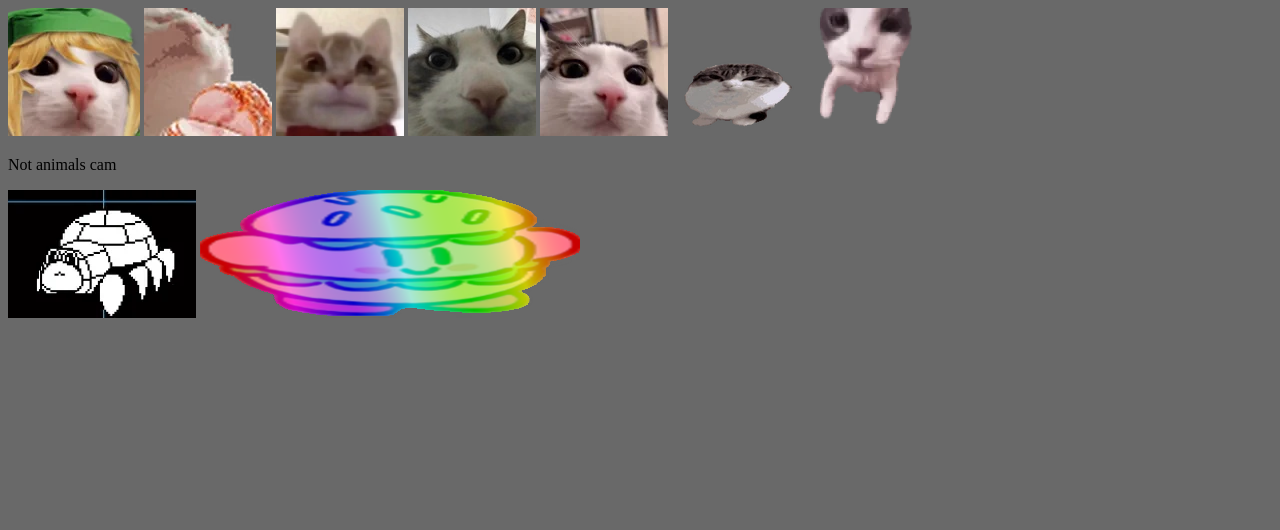
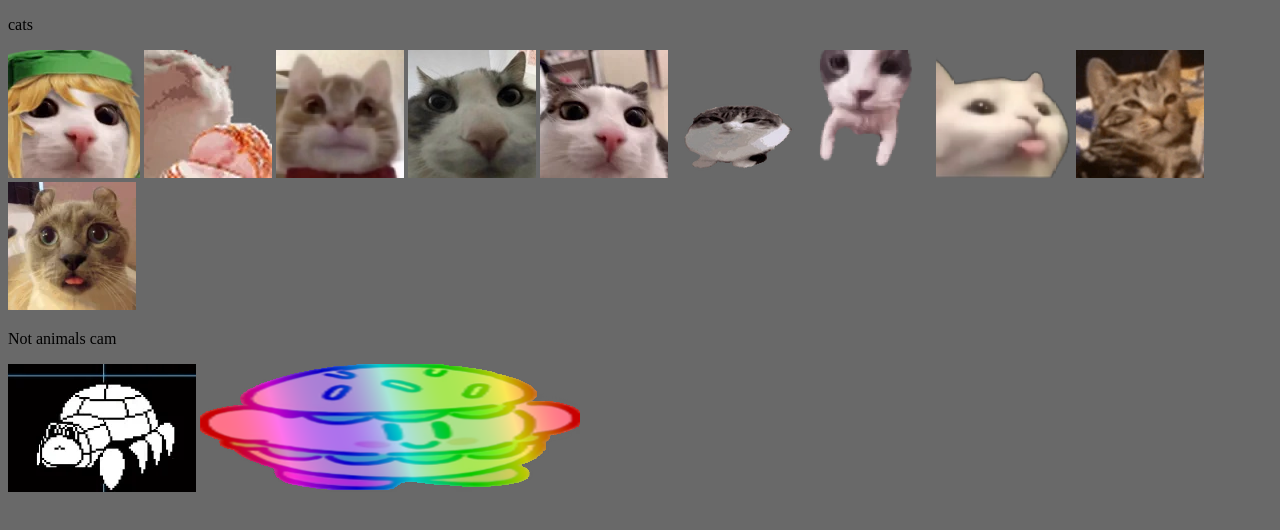
Before and after one commit to Lirkz/Lirkz.github.io, a plain HTML site: page animals.html in a window 1280 px wide. Drawn offline with Linux system fonts and the light colour scheme.

Commit message:
more cats!!!!!!

```diff
--- a/animals.html
+++ b/animals.html
@@ -2,6 +2,7 @@
 <html>
 <link rel="stylesheet" href="catstyle.css">
 <header>
+    <p> cats</p>
     <img src="resources/4x.webp" />
     <img src="resources/2x.webp" />
     <img src="resources/frank.webp" />
@@ -9,6 +10,9 @@
     <img src="resources/plink.webp" />
     <img src="resources/wawa.webp" />
     <img src="resources/catkiss.webp" />
+    <img src="resources/catblep.webp" />
+    <img src="resources/catsquish.webp" />
+    <img src="resources/duh.webp" />
 </header>
 <p> Not animals cam</p>
 <img src="resources/frostermid.webp" />
```
Also changed, not shown: resources/catblep.webp (added), resources/catsquish.webp (added), resources/duh.webp (added).
